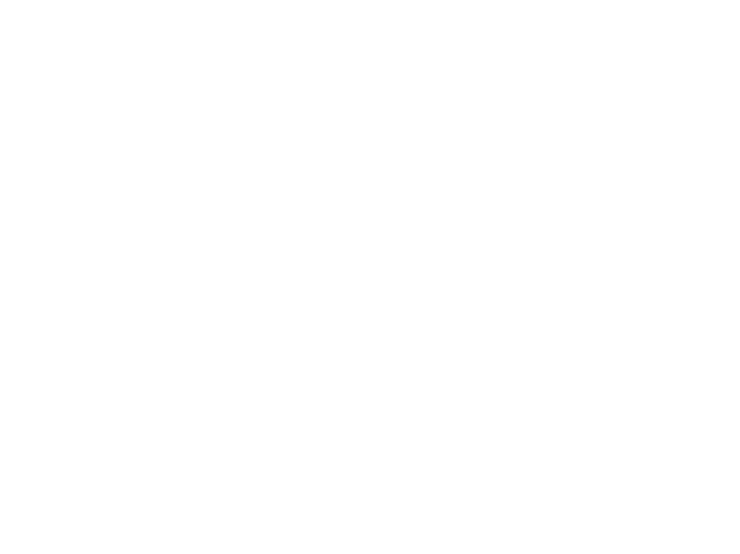
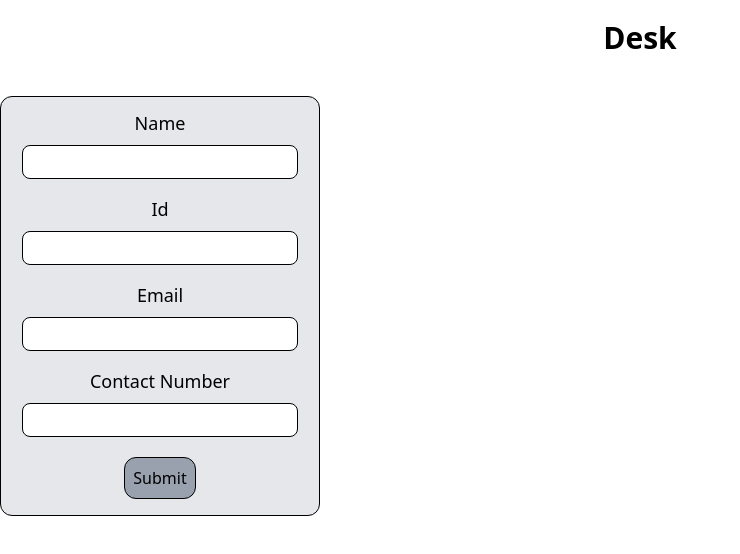
Before and after one commit to code-kasha/IS-desk-student_management, a website built with Vite: page index.html in a window 1280 px wide. Shown: the whole page, without its empty margins (0-740 px from the left). Built offline with nearby package versions, Linux system fonts and the light colour scheme.

Commit message:
added input form + styles + scripts

```diff
--- a/index.html
+++ b/index.html
@@ -11,7 +11,54 @@
 		<title>Desk</title>
 	</head>
 	<body>
-		<div id="app"></div>
+		<header class="p-5 mb-5">
+			<p class="text-3xl text-center font-bold">Desk</p>
+		</header>
+		<main>
+			<section id="registration-form">
+				<form id="student-details" action="" class="form">
+					<label for="student_name" class="input-text">Name</label>
+					<input
+						type="text"
+						name="student_name"
+						id="s_name"
+						class="input-field"
+					/>
+					<small class="error" id="err-name"></small>
+
+					<label for="student_id" class="input-text">Id</label>
+					<input type="text" name="student_id" id="s_id" class="input-field" />
+					<small class="error" id="err-id"></small>
+
+					<label for="student_email" class="input-text">Email </label>
+					<input
+						type="email"
+						name="student_email"
+						id="s_email"
+						class="input-field"
+					/>
+					<small class="error" id="err-email"></small>
+
+					<label for="student_contact" class="input-text">Contact Number</label>
+					<input
+						type="text"
+						name="student_contact"
+						id="s_contact"
+						class="input-field"
+					/>
+					<small class="error" id="err-contact"></small>
+
+					<input
+						type="submit"
+						id="submit-details"
+						name="Submit"
+						class="submit-btn"
+					/>
+				</form>
+			</section>
+			<section id="student-display"></section>
+		</main>
+		<footer></footer>
 		<script type="module" src="/src/main.js"></script>
 	</body>
 </html>
--- a/src/main.js
+++ b/src/main.js
@@ -1 +1,4 @@
 import "./style.css"
+
+// Form
+import "./scripts/contact-form"
--- /dev/null
+++ b/src/scripts/contact-form.js
@@ -0,0 +1,142 @@
+/**
+ * Represents a single form field with validation metadata.
+ * @typedef {Object} FormField
+ * @property {HTMLInputElement} input - The input element in the form.
+ * @property {HTMLElement} error - Container to display error messages.
+ * @property {string} name - Friendly field name for messages.
+ * @property {boolean} touched - Tracks whether the user has interacted with the field.
+ * @property {function(string): boolean} validate - Validation function; returns true if valid.
+ * @property {string} errorMsg - Error message displayed if validation fails.
+ */
+
+/** @type {HTMLFormElement} The registration form element */
+const form = document.getElementById("student-details")
+
+/** @type {HTMLButtonElement|HTMLInputElement} The submit button */
+const submitBtn = document.getElementById("submit-details")
+
+/** @type {HTMLInputElement} Name input field (letters and spaces only) */
+const nameInput = document.getElementById("s_name")
+
+/** @type {HTMLInputElement} ID input field (numbers only) */
+const idInput = document.getElementById("s_id")
+
+/** @type {HTMLInputElement} Email input field (valid email format) */
+const emailInput = document.getElementById("s_email")
+
+/** @type {HTMLInputElement} Contact input field (exactly 10 digits) */
+const contactInput = document.getElementById("s_contact")
+
+/** @type {FormField[]} All form fields with validation rules and error messages */
+const fields = [
+	{
+		input: nameInput,
+		error: document.getElementById("err-name"),
+		name: "Name",
+		touched: false,
+		validate: (v) => /^[a-zA-Z\s]+$/.test(v) && v.trim() !== "",
+		errorMsg: "Please enter your name using letters only.",
+	},
+	{
+		input: idInput,
+		error: document.getElementById("err-id"),
+		name: "ID",
+		touched: false,
+		validate: (v) => /^\d+$/.test(v) && v.trim() !== "",
+		errorMsg: "Please enter your ID using numbers only.",
+	},
+	{
+		input: emailInput,
+		error: document.getElementById("err-email"),
+		name: "Email",
+		touched: false,
+		validate: (v) => /^[^\s@]+@[^\s@]+\.[^\s@]+$/.test(v),
+		errorMsg: "Please enter a valid email address (example: name@example.com).",
+	},
+	{
+		input: contactInput,
+		error: document.getElementById("err-contact"),
+		name: "Contact",
+		touched: false,
+		validate: (v) => /^\d{10}$/.test(v),
+		errorMsg: "Please enter your 10-digit contact number.",
+	},
+]
+
+/**
+ * Show an error message and mark field invalid.
+ * @param {FormField} field
+ * @param {string} message
+ */
+const setError = (field, message) => {
+	field.error.textContent = message
+	field.input.classList.add("invalid")
+}
+
+/**
+ * Clear the error message and remove invalid styling.
+ * @param {FormField} field
+ */
+const clearError = (field) => {
+	field.error.textContent = ""
+	field.input.classList.remove("invalid")
+}
+
+/**
+ * Validate a single field:
+ * - Cleans input values
+ * - Checks validation
+ * - Displays error if field is touched
+ * @param {FormField} field
+ * @returns {boolean} true if valid
+ */
+const validateField = (field) => {
+	if (field.name === "Name")
+		field.input.value = field.input.value.replace(/[^a-zA-Z\s]/g, "")
+	if (field.name === "ID")
+		field.input.value = field.input.value.replace(/\D/g, "")
+	if (field.name === "Contact")
+		field.input.value = field.input.value.replace(/\D/g, "").slice(0, 10)
+
+	if (!field.validate(field.input.value)) {
+		if (field.touched) setError(field, field.errorMsg)
+		return false
+	} else {
+		clearError(field)
+		return true
+	}
+}
+
+/**
+ * Validate all fields and update submit button state.
+ * @returns {boolean} true if all fields are valid
+ */
+const validateAll = () => {
+	const allValid = fields.every(validateField)
+	submitBtn.disabled = !allValid
+	return allValid
+}
+
+// Attach event listeners to mark fields as touched and validate on input/focus
+fields.forEach((field) => {
+	field.input.addEventListener("focus", () => {
+		field.touched = true
+		validateField(field)
+	})
+	field.input.addEventListener("input", () => {
+		validateField(field)
+		validateAll()
+	})
+})
+
+// Form submission handler
+form.addEventListener("submit", (e) => {
+	if (!validateAll()) {
+		e.preventDefault()
+		fields.forEach((f) => (f.touched = true)) // Show all errors
+		validateAll()
+	}
+})
+
+// Initial validation for submit button state
+validateAll()
--- a/src/style.css
+++ b/src/style.css
@@ -1 +1,27 @@
-@import "tailwindcss"
+@import "tailwindcss";
+
+@layer base {
+	.error {
+		@apply text-red-500 text-xs block mb-2;
+	}
+
+	.invalid {
+		@apply border border-red-500;
+	}
+
+	.form {
+		@apply p-2 flex flex-col max-w-11/12 sm:max-w-2/3 md:max-w-1/2 lg:max-w-1/3 xl:max-w-1/4 text-center space-y-1 sm:mx-auto lg:mx-0 border m-2 rounded-xl bg-gray-200 mx-auto;
+	}
+
+	.input-field {
+		@apply border rounded-lg w-11/12 mx-auto p-1 bg-white;
+	}
+
+	.input-text {
+		@apply text-lg p-1;
+	}
+
+	.submit-btn {
+		@apply border bg-gray-400 hover:bg-gray-200 rounded-xl p-2 max-w-20 mx-auto my-2;
+	}
+}
--- a/to-do.md
+++ b/to-do.md
@@ -19,12 +19,12 @@
 
 ## 📝 Task 3: Form & Input Fields (5 Marks)
 
-- Create student registration form ❌
-- Add input field for **Student Name** (characters only) ❌
-- Add input field for **Student ID** (numbers only) ❌
-- Add input field for **Email ID** (valid format) ❌
-- Add input field for **Contact Number** (minimum 10 digits) ❌
-- Apply basic styling for better layout and UX ❌
+- Create student registration form ✅
+- Add input field for **Student Name** (characters only) ✅
+- Add input field for **Student ID** (numbers only) ✅
+- Add input field for **Email ID** (valid format) ✅
+- Add input field for **Contact Number** (minimum 10 digits) ✅
+- Apply basic styling for better layout and UX ✅
 
 ---
 
```
